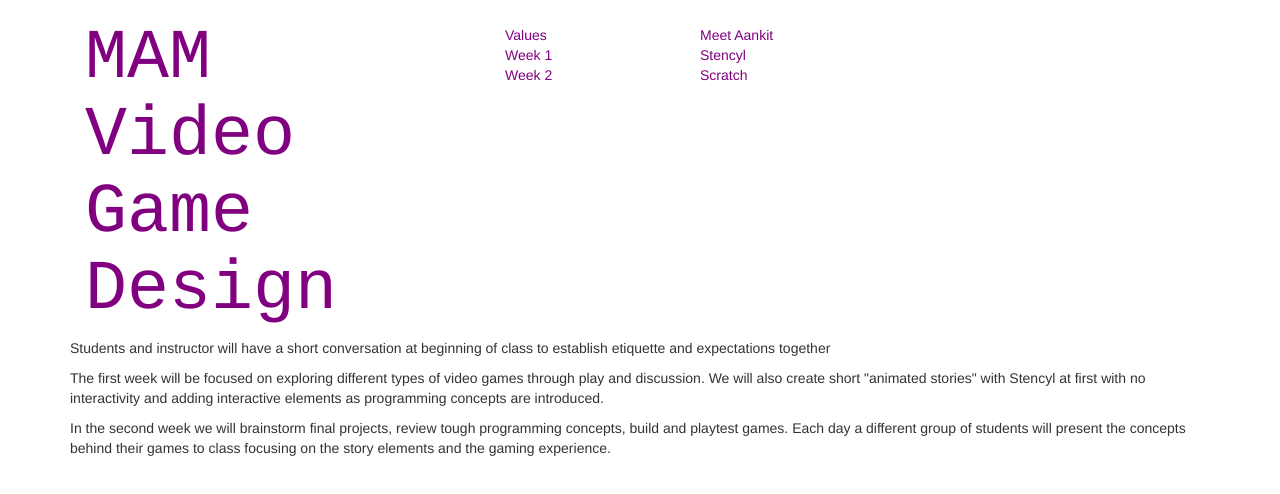
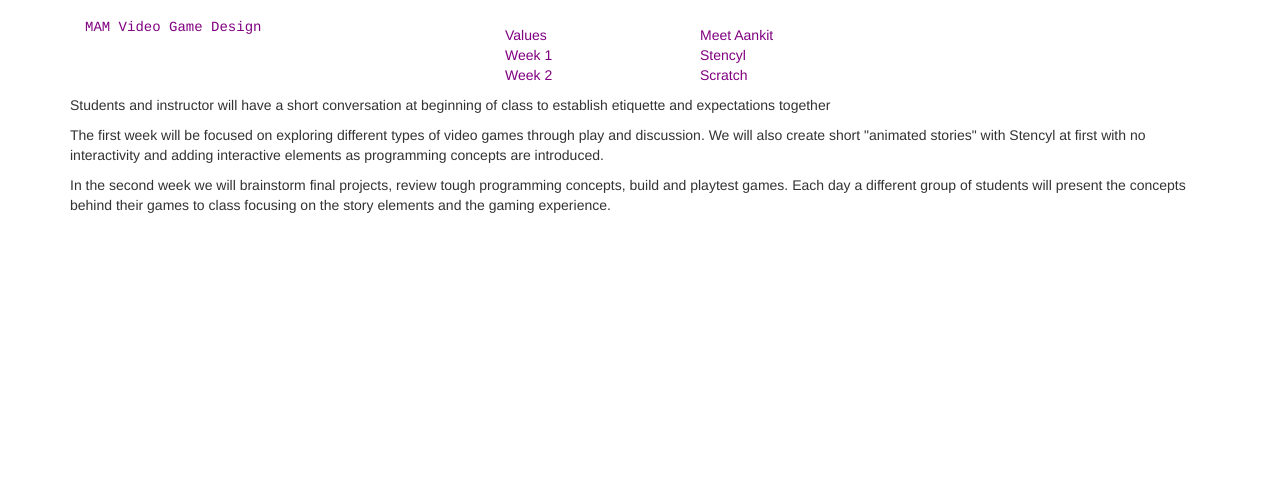
Before and after one commit to aankit/mam-game-design, a plain HTML site: page index.html in a window 1280 px wide. Drawn offline with nearby package versions, Linux system fonts and the light colour scheme.

Commit message:
finishing up basic outline

```diff
--- a/index.html
+++ b/index.html
@@ -2,7 +2,7 @@
 <html lang="en">
   <head>
     <meta charset="utf-8">
-    <title>Aankit Patel</title>
+    <title>MAM Video Game Design</title>
     <script src="https://code.jquery.com/jquery-1.10.2.js"></script>
     <link rel="stylesheet" href="https://maxcdn.bootstrapcdn.com/bootstrap/3.3.4/css/bootstrap.min.css">
     <link rel="stylesheet" href="https://maxcdn.bootstrapcdn.com/bootstrap/3.3.4/css/bootstrap-theme.min.css">
--- a/style.css
+++ b/style.css
@@ -14,7 +14,7 @@ a {
 
 #brand {
   font-family: Courier;
-  font-size: 500%;
+  font-size: 100%;
 }
 
 #nav {
```
